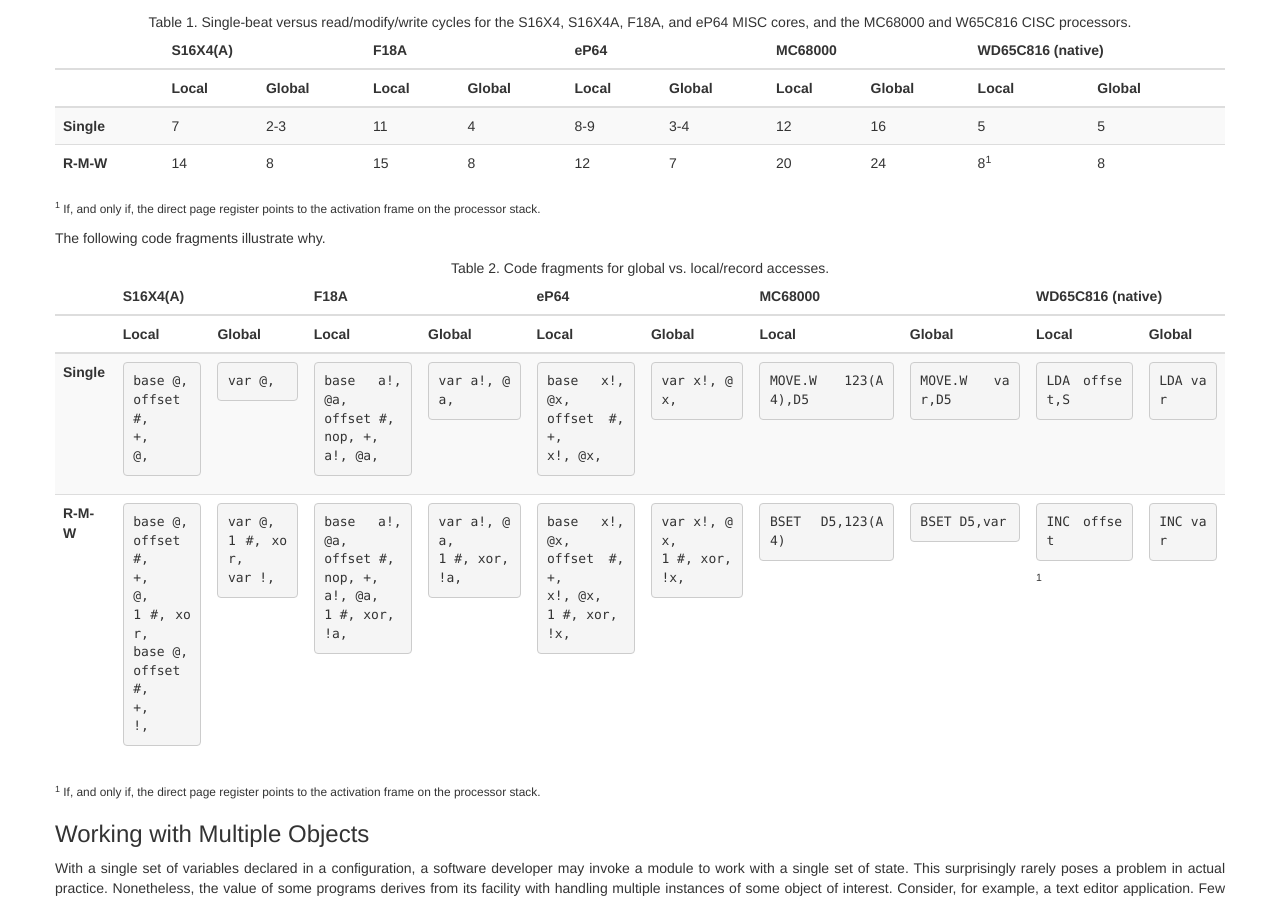
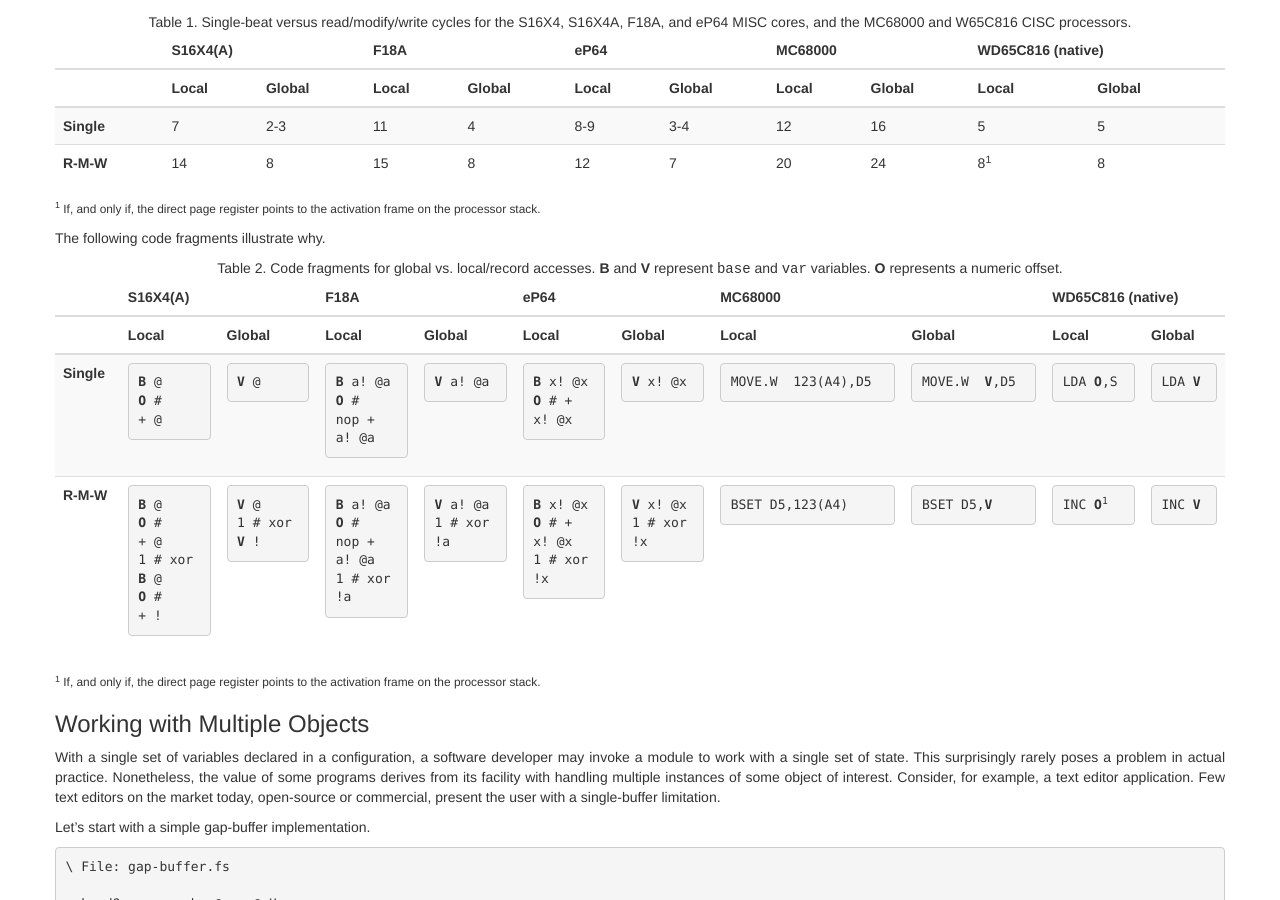
Before and after one commit to KestrelComputer/kestrel, a Jekyll site: the page built from _posts/2013-12-08-programming-without-lambdas.md, in a window 1280 px wide and 900 px high, scrolled down 4031 px. Built offline with Jekyll 4.4.1, drawn with Linux system fonts in a browser that asks for light colours; Markdown is read by kramdown in place of the engine named in the settings.

Commit message:
still not quite finished.

```diff
--- a/_posts/2013-12-08-programming-without-lambdas.md
+++ b/_posts/2013-12-08-programming-without-lambdas.md
@@ -298,7 +298,7 @@
 
 <table class="table table-responsive table-striped">
     <caption>
-        Table 2.  Code fragments for global vs. local/record accesses.
+        Table 2.  Code fragments for global vs. local/record accesses.  <b>B</b> and <b>V</b> represent <tt>base</tt> and <tt>var</tt> variables.  <b>O</b> represents a numeric offset.
     </caption>
     <thead>
         <tr>
@@ -326,60 +326,57 @@
     <tbody>
         <tr>
             <th>Single</th>
-            <td><pre>base @,
-offset #,
-+,
-@,</pre></td>
-            <td><pre>var @,</pre></td>
-            <td><pre>base a!, @a,
-offset #,
-nop, +,
-a!, @a,</pre></td>
-            <td><pre>var a!, @a,</pre></td>
-            <td><pre>base x!, @x,
-offset #, +,
-x!, @x,</pre></td>
-            <td><pre>var x!, @x,</pre></td>
+            <td><pre><b>B</b> @
+<b>O</b> #
++ @</pre></td>
+            <td><pre><b>V</b> @</pre></td>
+            <td><pre><b>B</b> a! @a
+<b>O</b> #
+nop +
+a! @a</pre></td>
+            <td><pre><b>V</b> a! @a</pre></td>
+            <td><pre><b>B</b> x! @x
+<b>O</b> # +
+x! @x</pre></td>
+            <td><pre><b>V</b> x! @x</pre></td>
             <td><pre>MOVE.W  123(A4),D5</pre></td>
-            <td><pre>MOVE.W  var,D5</pre></td>
-            <td><pre>LDA offset,S</pre></td>
-            <td><pre>LDA var</pre></td>
+            <td><pre>MOVE.W  <b>V</b>,D5</pre></td>
+            <td><pre>LDA <b>O</b>,S</pre></td>
+            <td><pre>LDA <b>V</b></pre></td>
         </tr>
         <tr>
             <th>R-M-W</th>
-            <td><pre>base @,
-offset #,
-+,
-@,
-1 #, xor,
-base @,
-offset #,
-+,
-!,</pre></td>
-            <td><pre>var @,
-1 #, xor,
-var !,</pre></td>
-            <td><pre>base a!, @a,
-offset #,
-nop, +,
-a!, @a,
-1 #, xor,
-!a,</pre></td>
-            <td><pre>var a!, @a,
-1 #, xor,
-!a,</pre></td>
-            <td><pre>base x!, @x,
-offset #, +,
-x!, @x,
-1 #, xor,
-!x,</pre></td>
-            <td><pre>var x!, @x,
-1 #, xor,
-!x,</pre></td>
+            <td><pre><b>B</b> @
+<b>O</b> #
++ @
+1 # xor
+<b>B</b> @
+<b>O</b> #
++ !</pre></td>
+            <td><pre><b>V</b> @
+1 # xor
+<b>V</b> !</pre></td>
+            <td><pre><b>B</b> a! @a
+<b>O</b> #
+nop +
+a! @a
+1 # xor
+!a</pre></td>
+            <td><pre><b>V</b> a! @a
+1 # xor
+!a</pre></td>
+            <td><pre><b>B</b> x! @x
+<b>O</b> # +
+x! @x
+1 # xor
+!x</pre></td>
+            <td><pre><b>V</b> x! @x
+1 # xor
+!x</pre></td>
             <td><pre>BSET D5,123(A4)</pre></td>
-            <td><pre>BSET D5,var</pre></td>
-            <td><pre>INC offset</pre><sup>1</sup></td>
-            <td><pre>INC var</pre></td>
+            <td><pre>BSET D5,<b>V</b></pre></td>
+            <td><pre>INC <b>O</b><sup>1</sup></pre></td>
+            <td><pre>INC <b>V</b></pre></td>
         </tr>
     </tbody>
 </table>
```
